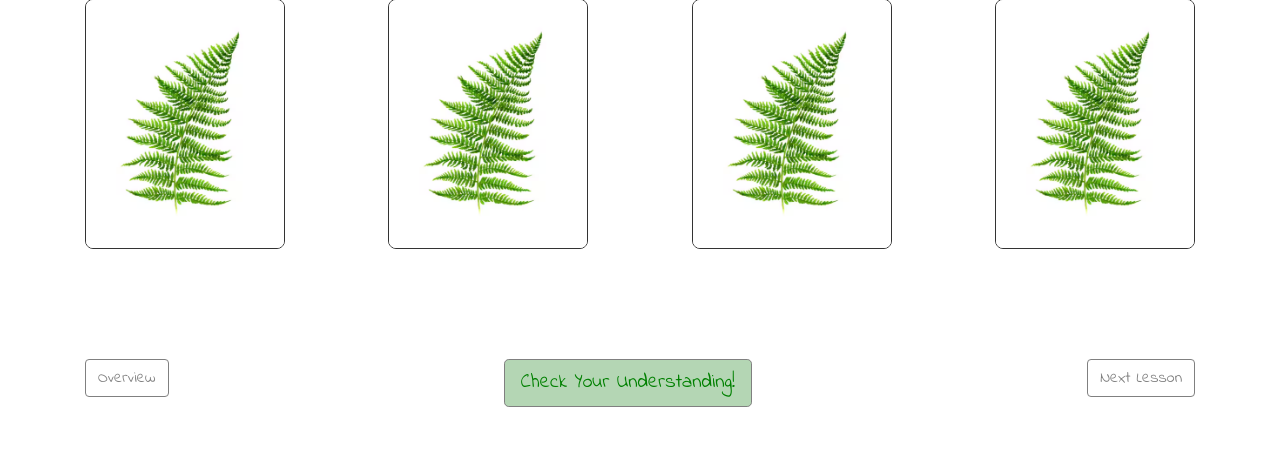
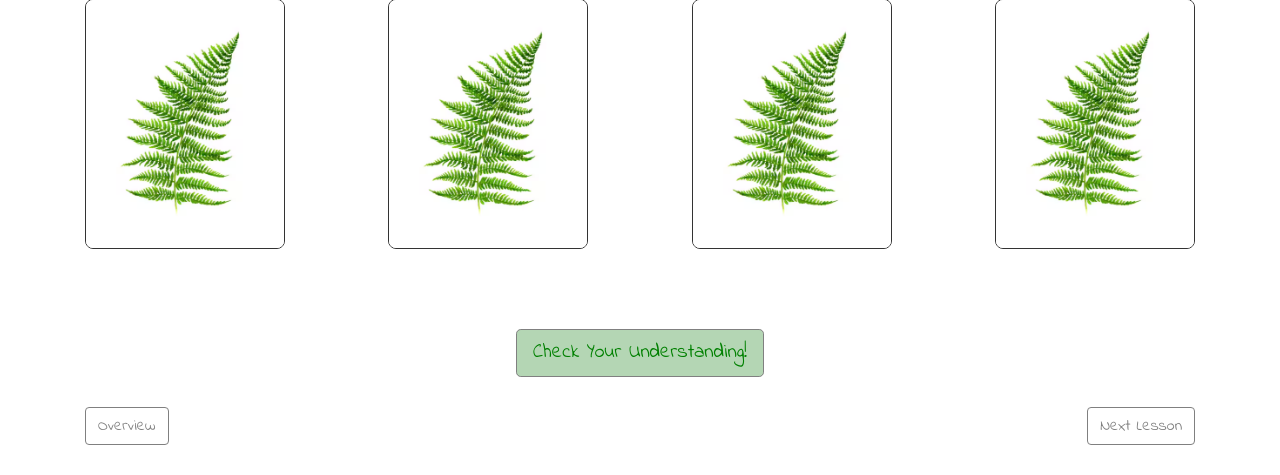
Before and after one commit to chiphamthao/flower-bouquet-builder, a Flask app: page /focal_secondary in a window 1280 px wide. Shown: the part 1148-1623 px from the top of the page. Before the commit the page ends 1555 px from the top, so only its background shows below. Run offline with Flask 3, Linux system fonts and the light colour scheme; some libraries are stand-ins or nearby versions.

Commit message:
changed server route + formatting of cyu button

```diff
--- a/server.py
+++ b/server.py
@@ -72,7 +72,7 @@ def focal_secondary():
 
 
 @app.route('/cyu_focal_secondary')
-def focal_secondary():
+def cyu_focal_secondary():
     return render_template('cyu_focal_secondary.html')
 
 
--- a/static/main.css
+++ b/static/main.css
@@ -52,7 +52,7 @@
 
 /* Forward/Back Buttons */
 .back_next {
-  margin-top: 80px;
+  margin-top: 30px;
   text-align: center;
   margin-bottom: 30px;
 }
@@ -350,6 +350,16 @@ label.disabled {
     margin-top: 20px;
 }
 
+.cyu_button{
+    display: flex;
+    flex-direction: column;
+    justify-content: center;
+    align-items: center;
+    text-align: center;
+    margin-botton: 0px;
+    margin-top: 50px;
+}
+
 .checkyourunderstanding h1,
 .checkyourunderstanding p {
     margin-top: 20;
@@ -358,6 +368,8 @@ label.disabled {
 .groupLabel{
     font-family: 'Indie Flower', sans-serif;
 }
+
+
 /* Flower Grid Styles */
 .flower-grid {
   display: grid;
--- a/templates/focal_secondary.html
+++ b/templates/focal_secondary.html
@@ -63,13 +63,16 @@
     </div>
 </div>
 
+<div class="cyu_button">
+    <div class="col-auto">
+        <a href="/cyu_focal_secondary" class="btn btn-lg cyu">Check Your Understanding!</a>
+    </div>
+</div>
+
 <div class="back_next">
     <div class="row justify-content-between">
         <div class="col-auto">
             <a href="/overview" class="btn btn-outline-primary">Overview</a>
-        </div>
-        <div class="col-auto">
-            <a href="/cyu_focal_secondary" class="btn btn-lg cyu">Check Your Understanding!</a>
         </div>
         <div class="col-auto">
             <a href="/fillers" class="btn btn-outline-primary">Next Lesson</a>
```
Also changed, not shown: templates/cyu_focal_secondary.html (+11 -0 lines).
